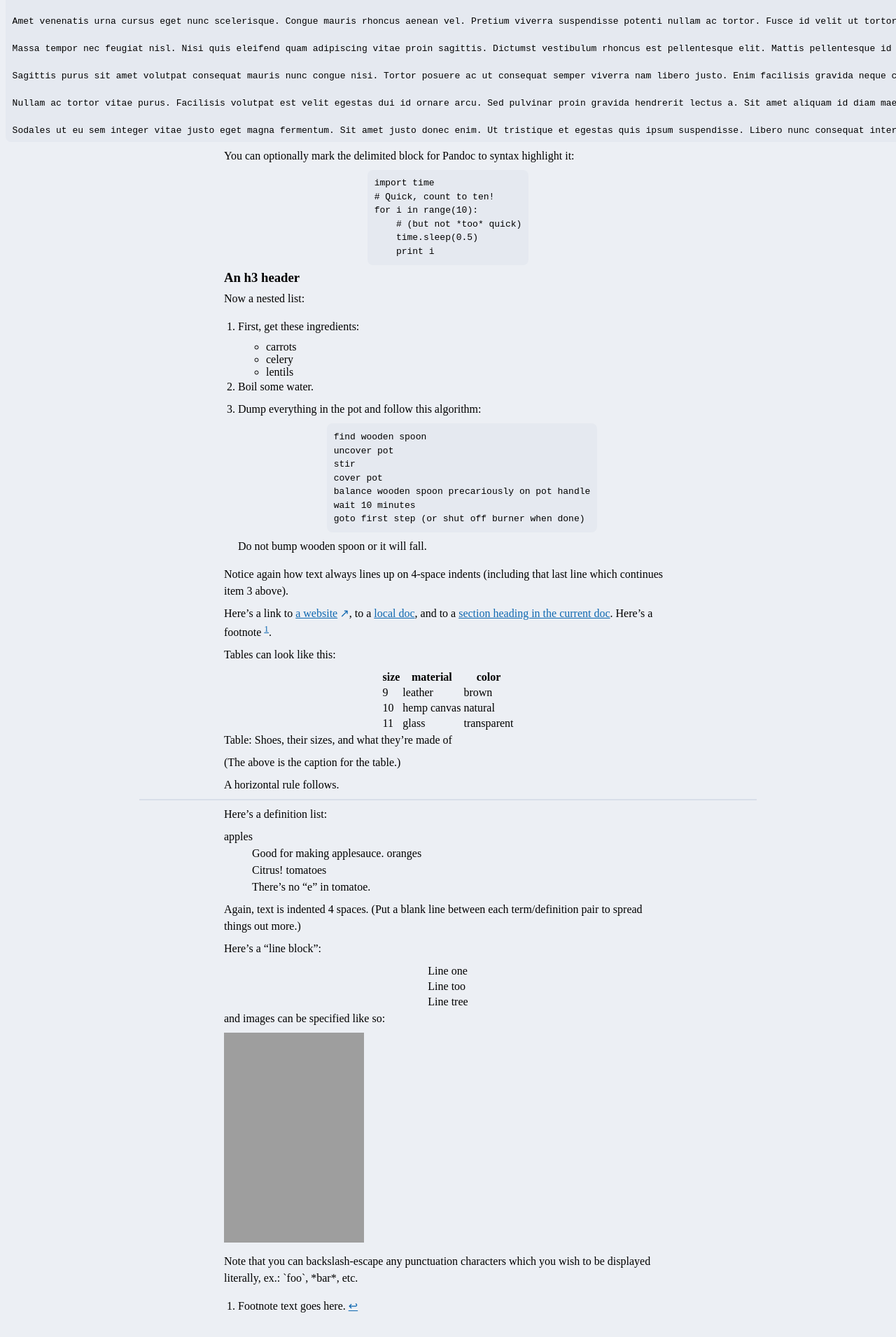
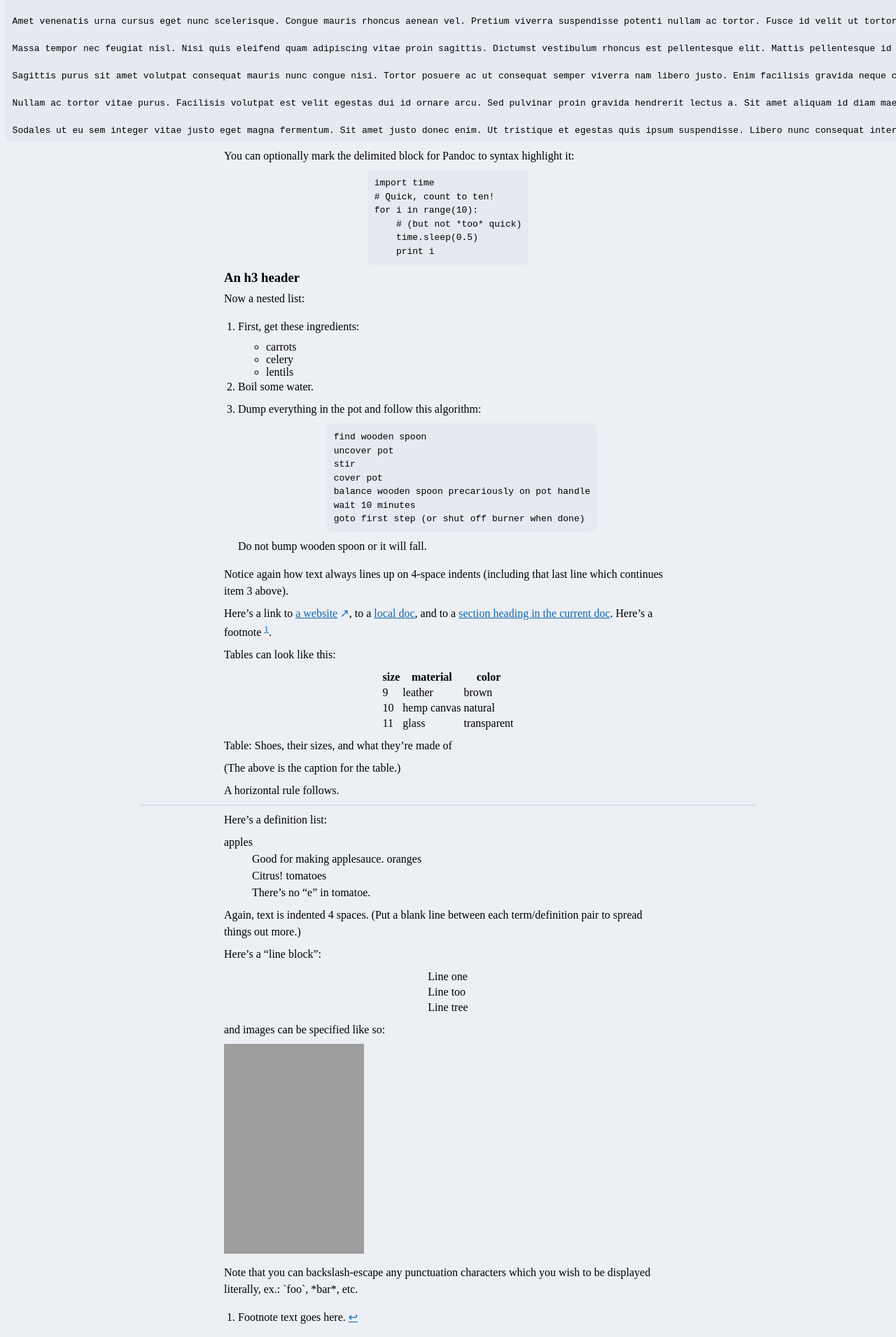
Before and after one commit to picturesofteignmouth/picturesofteignmouth.github.io, a Jekyll site: the page built from _posts/2023-07-01-example-post.md, in a window 1280 px wide. Shown: the part 1326-3237 px from the top of the page at 70% size. Built offline with Jekyll 4.4.1, drawn with Linux system fonts in a browser that asks for light colours; grey boxes are pictures that could not be loaded.

Commit message:
move assets directory to styling, fix tables bottom border

```diff
--- a/_layouts/post.html
+++ b/_layouts/post.html
@@ -8,10 +8,10 @@
     {% if page.description %}
       <meta name="description" content="{{ page.description }}">
     {% endif %}
-    <link rel="stylesheet" href="{{ "/assets/colors.css" | relative_url }}">
-    <link rel="stylesheet" href="{{ "/assets/alignment.css" | relative_url }}">
-    <link rel="stylesheet" href="{{ "/assets/typography.css" | relative_url }}">
-    <link rel="stylesheet" href="{{ "/assets/markdown-styling.css" | relative_url }}">
+    <link rel="stylesheet" href="{{ "/styling/colors.css" | relative_url }}">
+    <link rel="stylesheet" href="{{ "/styling/alignment.css" | relative_url }}">
+    <link rel="stylesheet" href="{{ "/styling/typography.css" | relative_url }}">
+    <link rel="stylesheet" href="{{ "/styling/markdown-styling.css" | relative_url }}">
     <title>{{ page.title }} - demo blog</title>
   </head>
   <body>
--- a/index.html
+++ b/index.html
@@ -6,9 +6,9 @@
     <meta charset="UTF-8">
     <meta name="viewport" content="width=device-width, initial-scale=1.0">
     <meta name="description" content=A simple example jekyll blog site."">
-    <link rel="stylesheet" href="{{ "/assets/alignment.css" | relative_url }}">
-    <link rel="stylesheet" href="{{ "/assets/colors.css" | relative_url }}">
-    <link rel="stylesheet" href="{{ "/assets/typography.css" | relative_url }}">
+    <link rel="stylesheet" href="{{ "/styling/alignment.css" | relative_url }}">
+    <link rel="stylesheet" href="{{ "/styling/colors.css" | relative_url }}">
+    <link rel="stylesheet" href="{{ "/styling/typography.css" | relative_url }}">
     <style>
 .grid {
   display: grid;
--- a/assets/typography.css
+++ b/styling/typography.css
@@ -1,4 +1,4 @@
-p, h1, h2, h3, h4, h5, h6, blockquote, dl, .highlighter-rouge {
+p, h1, h2, h3, h4, h5, h6, blockquote, dl, table, .highlighter-rouge {
   margin-bottom: 0.5rem;
 }
 
```
Also changed, not shown: styling/alignment.css (renamed from assets/alignment.css), styling/colors.css (renamed from assets/colors.css), styling/markdown-styling.css (renamed from assets/markdown-styling.css).
